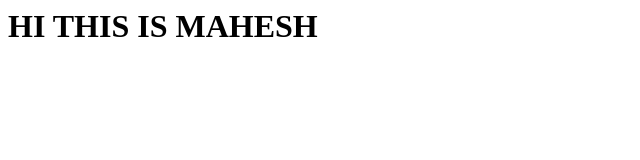
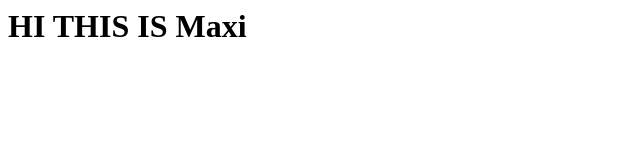
Before and after one commit to Mahesh-R-coder/Demo, a plain HTML site: page index.html in a window 1280 px wide. Shown: the whole page, without its empty margins (0-640 px from the left). Drawn offline with Linux system fonts and the light colour scheme.

Commit message:
feat : Changed name

```diff
--- a/index.html
+++ b/index.html
@@ -1 +1 @@
-<h1>HI THIS IS MAHESH</h1>
+<h1>HI THIS IS Maxi</h1>
```
